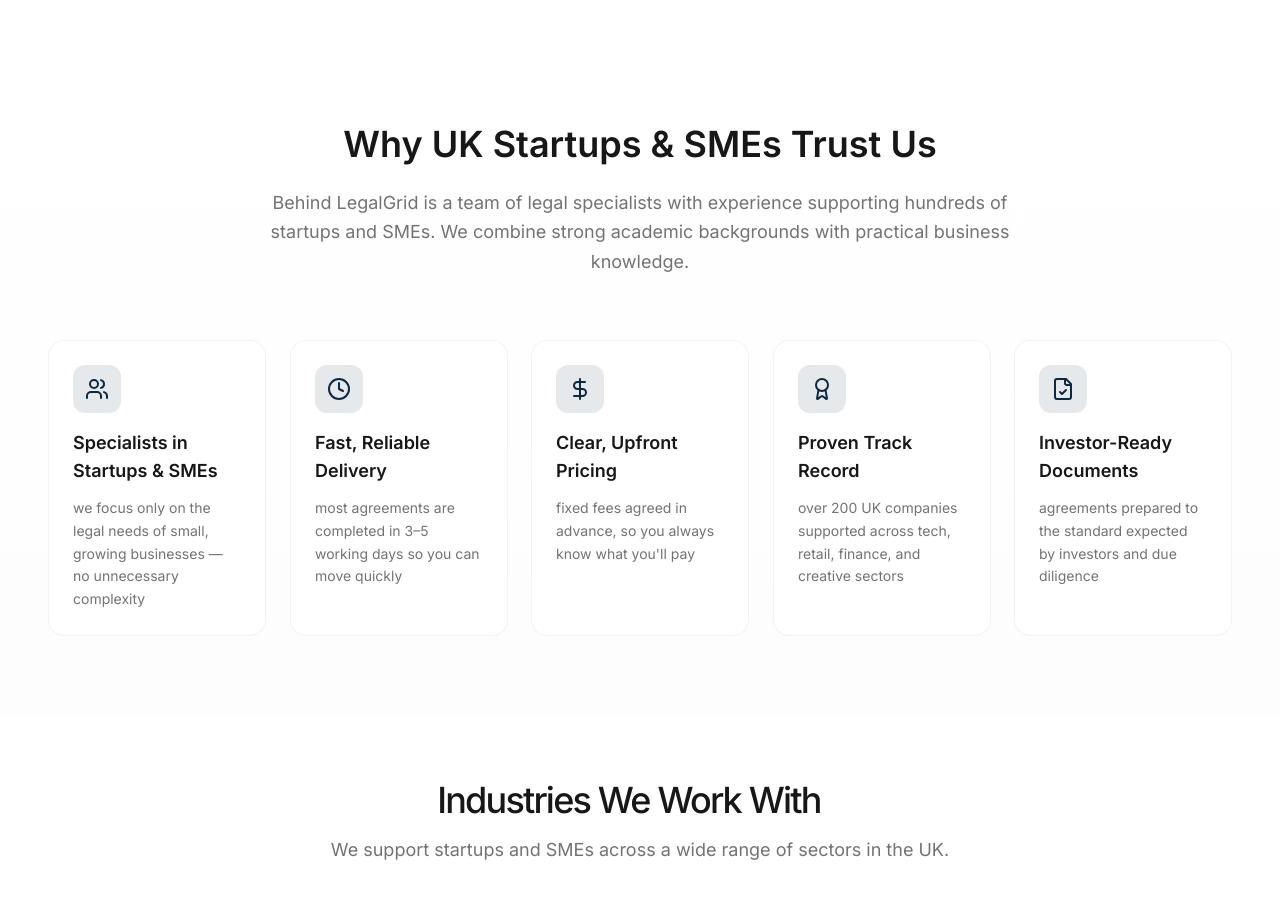
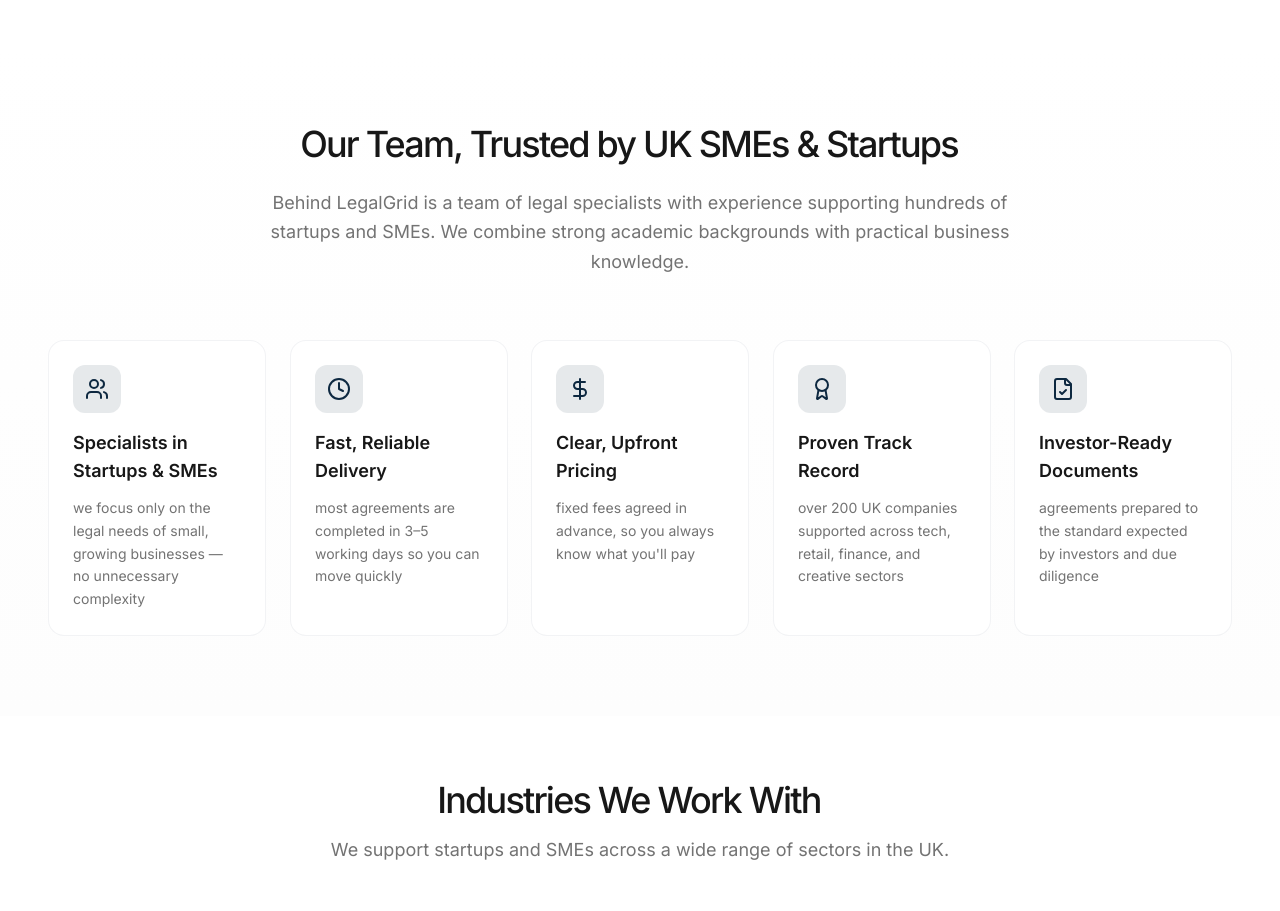
Before and after one commit to vickyliu713-dev/legalgrid, a Next.js app: page / in a window 1280 px wide. Shown: the part 2360-3271 px from the top of the page. Built offline with nearby package versions, Linux system fonts and the light colour scheme; no server answers.

Commit message:
updated teams title

```diff
--- a/components/Team.tsx
+++ b/components/Team.tsx
@@ -5,7 +5,7 @@
     <section className="relative w-full py-20 px-6 md:px-12 bg-gradient-to-b from-background to-muted/20">
       <div className="max-w-7xl mx-auto">
         <div className="text-center mb-16">
-          <h2 className="text-3xl md:text-4xl font-semibold text-foreground mb-6 animate-fade-in">Why UK Startups &amp; SMEs Trust Us</h2>
+          <h2 className="text-3xl md:text-4xl font-medium tracking-tighter text-foreground mb-6 animate-fade-in">Our Team, Trusted by UK SMEs &amp; Startups</h2>
           <p className="text-lg text-muted-foreground max-w-3xl mx-auto leading-relaxed animate-fade-in" style={{ animationDelay: "200ms" }}>
             Behind LegalGrid is a team of legal specialists with experience supporting hundreds of startups and SMEs. We combine strong academic backgrounds with practical business knowledge.
           </p>
```
